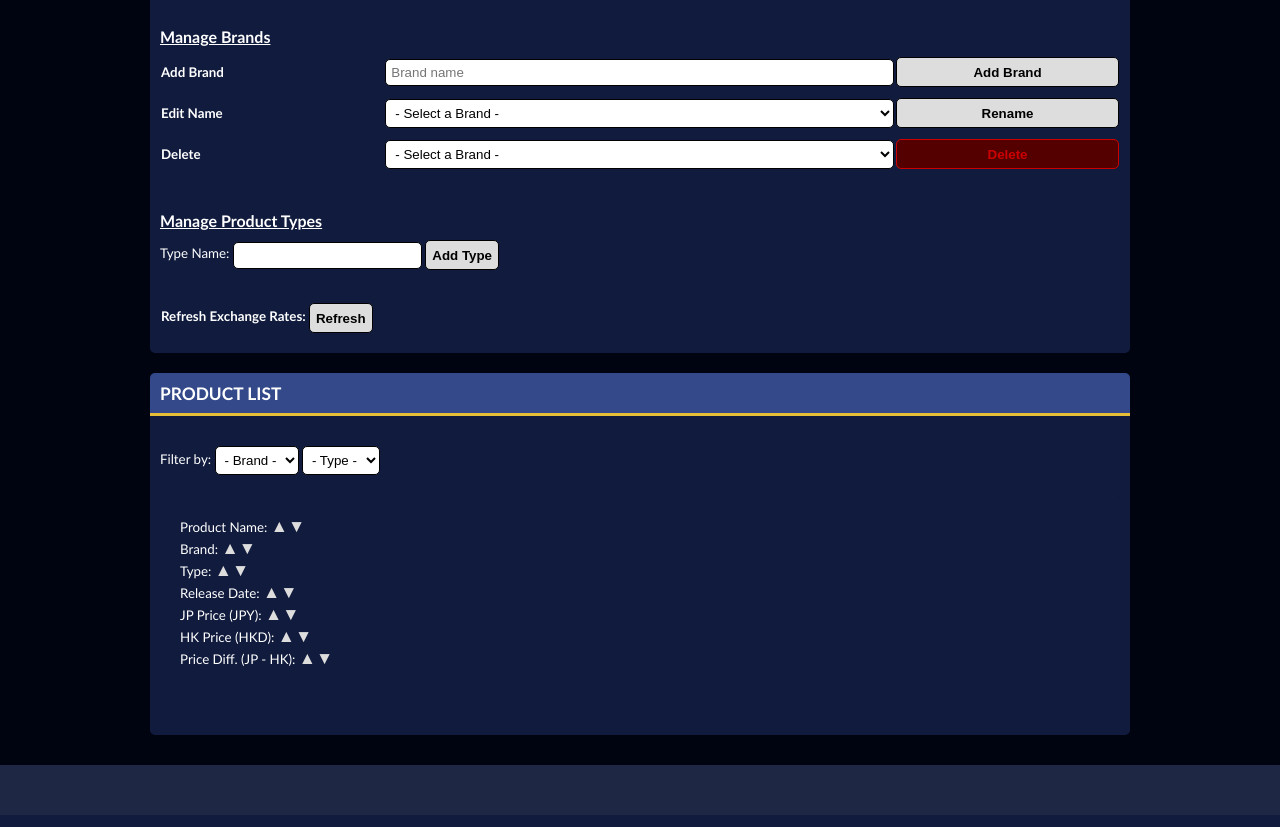
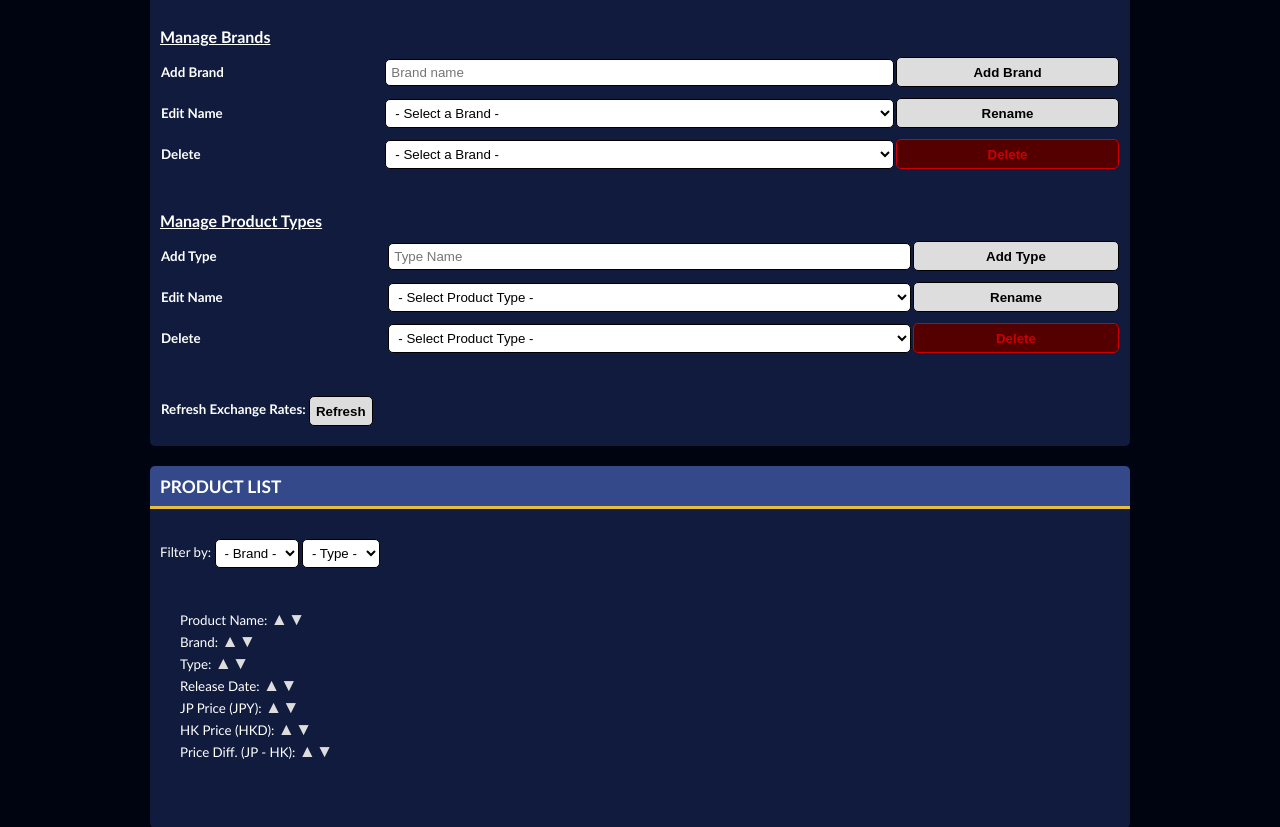
Before and after one commit to hecheff/pc-parts-price-checker, a PHP site: page / in a window 1280 px wide. Shown: the part 577-1404 px from the top of the page. Run offline with PHP 8.4, Linux system fonts and the light colour scheme; data that the repository does not hold is empty.

Commit message:
Added edit & delete product type functions to admin panel.

```diff
--- a/index.php
+++ b/index.php
@@ -100,7 +100,7 @@
                             <form action="./php/exec.php?action=edit&type=brand" method="post">
                                 <th>Edit Name</th>
                                 <td>
-                                    <select id='id' name='id' required onchange="set_edit_brand_name(this);">
+                                    <select id='id' name='id' required onchange="set_edit_brand_name(this, 'edit_brand_name');">
                                         <option value="">- Select a Brand -</option>
                                         <?php OutputBrandOptions($brands_sort); ?>
                                     </select>
@@ -110,7 +110,7 @@
                             </form>
                         </tr>
                         <tr>
-                            <form action="./php/exec.php?action=delete&type=brand" method="post" onsubmit="return confirm('Delete this entry?');">
+                            <form action="./php/exec.php?action=delete&type=brand" method="post" onsubmit="return confirm('Delete this brand?');">
                                 <th>Delete</th>
                                 <td>
                                     <select id='id' name='id' required>
@@ -125,10 +125,40 @@
                     <br><br>
 
                     <div class="sub_title">Manage Product Types</div>
-                    <form action="./php/exec.php?action=add&type=type" method="post">
-                        Type Name: <input type='text' id='name' name='name' required>
-                        <input type='submit' class='input_button' value='Add Type'>
-                    </form>
+                    <table class="admin_entry">
+                        <tr>
+                            <form action="./php/exec.php?action=add&type=type" method="post">
+                                <th>Add Type</th>
+                                <td><input type="text" id="name" name="name" placeholder="Type Name" required></td>
+                                <td><input type="submit" class="input_button" value="Add Type"></td>
+                            </form>
+                        </tr>
+                        <tr>
+                            <form action="./php/exec.php?action=edit&type=type" method="post">
+                                <th>Edit Name</th>
+                                <td>
+                                    <select id='id' name='id' required onchange="set_edit_brand_name(this, 'edit_type_name');">
+                                        <option value="">- Select Product Type -</option>
+                                        <?php OutputBrandOptions($types_sort); ?>
+                                    </select>
+                                    <div id="edit_type_name" style="display:none;"><input type="text" id="name" name="name" required></div>
+                                </td>
+                                <td><input type="submit" class="input_button" value="Rename"></td>
+                            </form>
+                        </tr>
+                        <tr>
+                            <form action="./php/exec.php?action=delete&type=type" method="post" onsubmit="return confirm('Delete this product type?');">
+                                <th>Delete</th>
+                                <td>
+                                    <select id='id' name='id' required>
+                                        <option value="">- Select Product Type -</option>
+                                        <?php OutputBrandOptions($types_sort); ?>
+                                    </select>
+                                </td>
+                                <td><input type="submit" class="input_button delete" value="Delete"></td>
+                            </form>
+                        </tr>
+                    </table>
                     <br><br>
 
                     <table class="admin_entry">
--- a/php/head.php
+++ b/php/head.php
@@ -20,10 +20,10 @@
         }
 
         // Set the brand name in the edit field
-        function set_edit_brand_name(select) {
+        function set_edit_brand_name(select, target_div_id) {
             var selected = select.options[select.selectedIndex];
-            var target_div = $('#edit_brand_name')[0];
-            var target_input = $('#edit_brand_name').children('#name')[0];
+            var target_div = $('#'+target_div_id)[0];
+            var target_input = $('#'+target_div_id).children('#name')[0];
 
             //alert(target_input);
 
```
